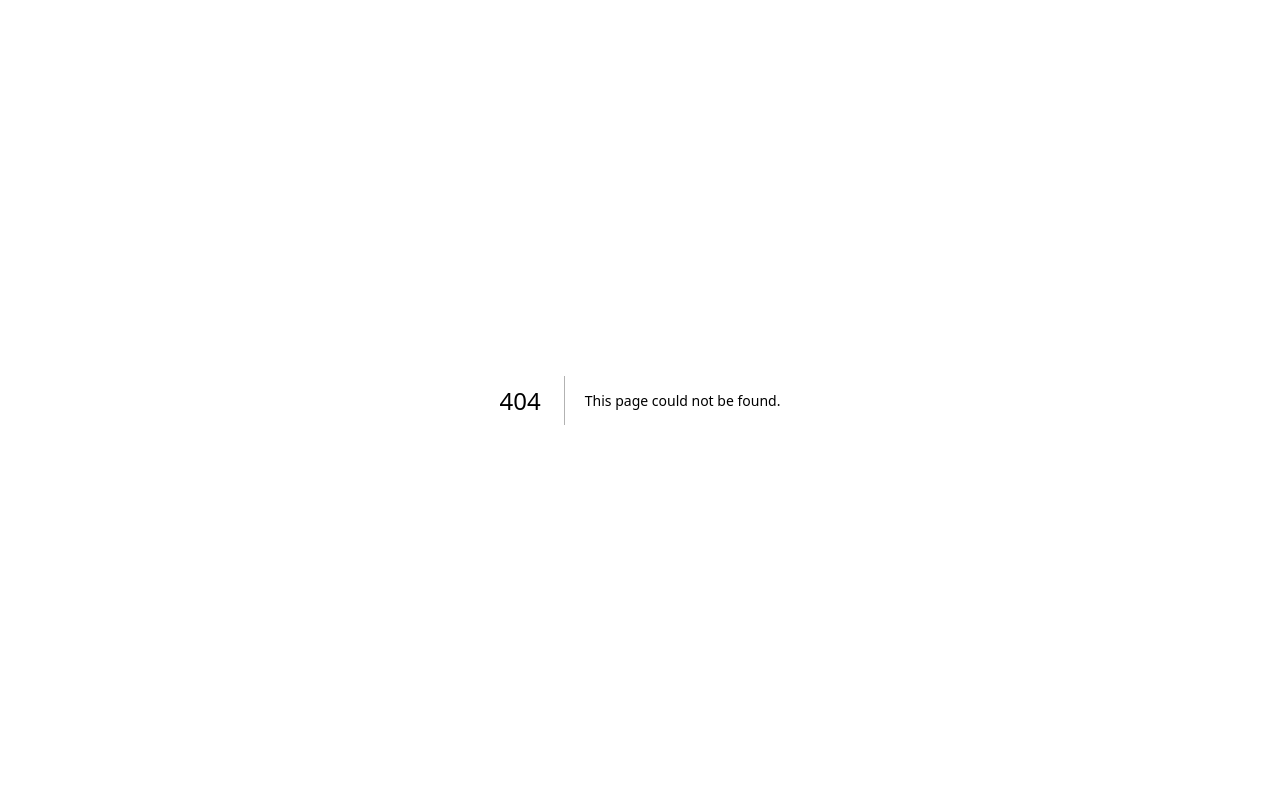
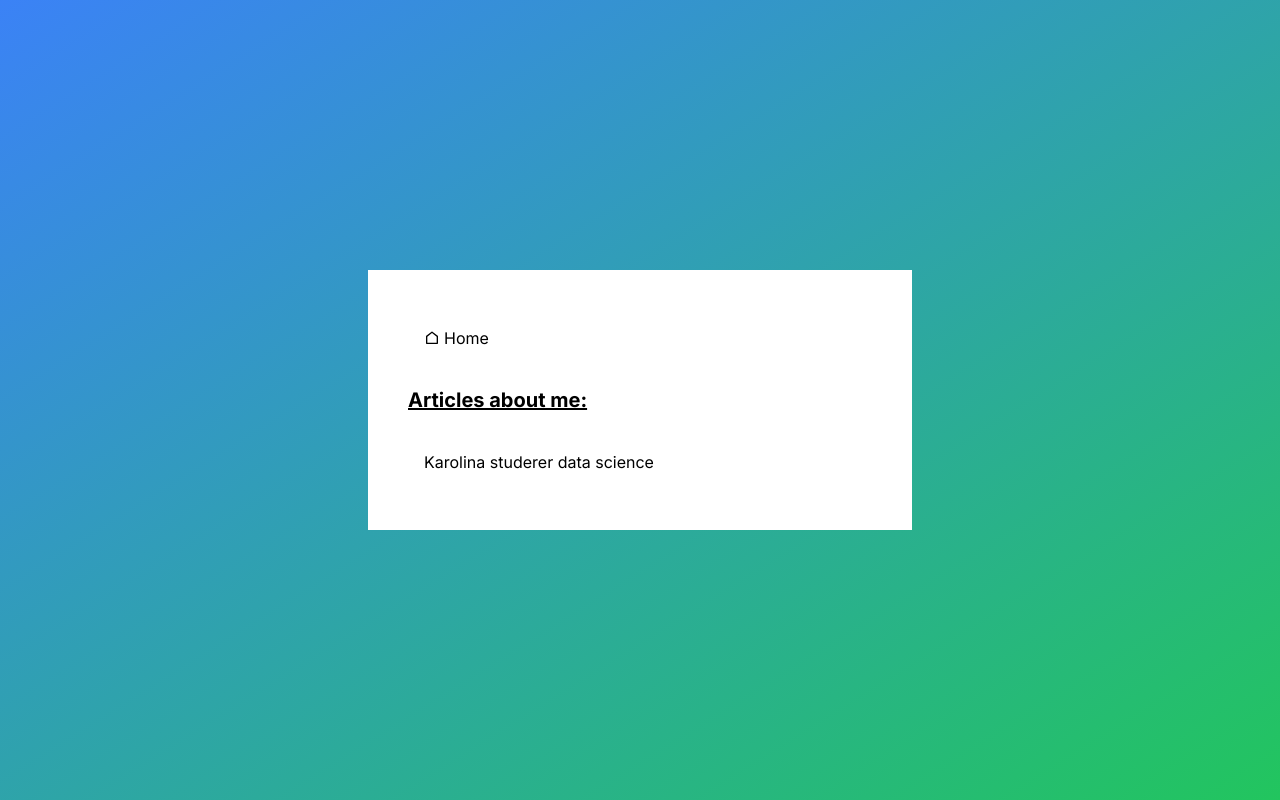
Before and after one commit to KaroGil/me, a Next.js app: page /articles in a window 1280 px wide. Before the commit this address had no page. Built offline with nearby package versions, Linux system fonts and the light colour scheme.

Commit message:
articles page added

```diff
--- /dev/null
+++ b/app/articles/page.tsx
@@ -0,0 +1,17 @@
+import Link from "next/link";
+import { RiHomeLine } from "react-icons/ri";
+
+export default function Articles() {
+  return (
+    <main className="flex min-h-screen flex-col items-center justify-center p-24 bg-gradient-to-br from-blue-500 to-green-500">
+    <div className="bg-white text-black px-10 py-10 w-1/2 justify-between gap-5 flex flex-col">
+        <Link href="/" className="flex flex-row gap-1 items-center hover:bg-slate-50 p-4"> <RiHomeLine /> Home </Link>
+
+        <h1 className="text-xl font-bold underline">Articles about me: </h1>
+
+        <Link target="_blank" href="https://www.uib.no/ii/160296/karolina-studerer-data-science" className="flex flex-row gap-1 items-center hover:bg-slate-50 p-4">Karolina studerer data science</Link>
+
+    </div>
+  </main>
+  );
+}
```
